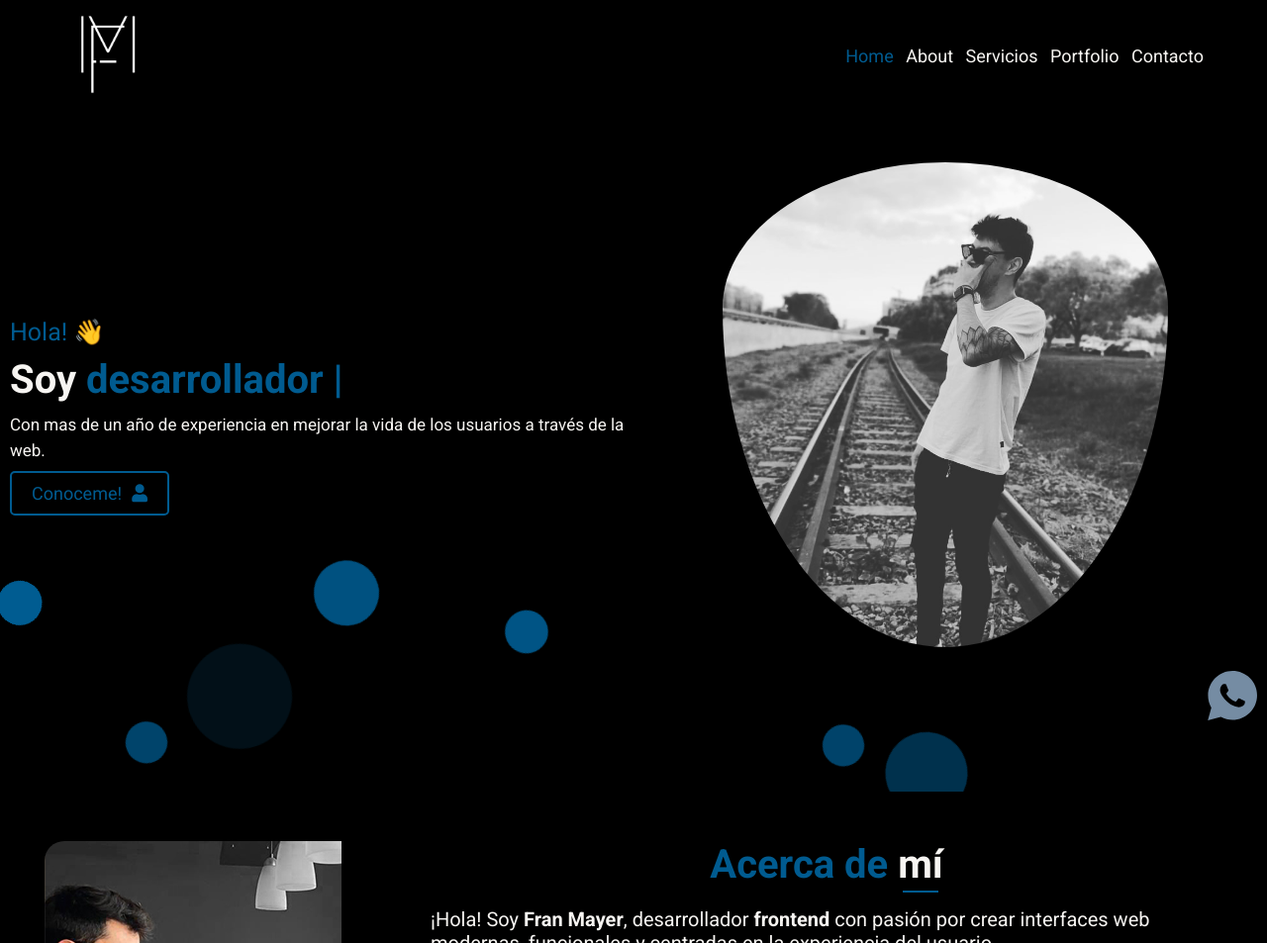
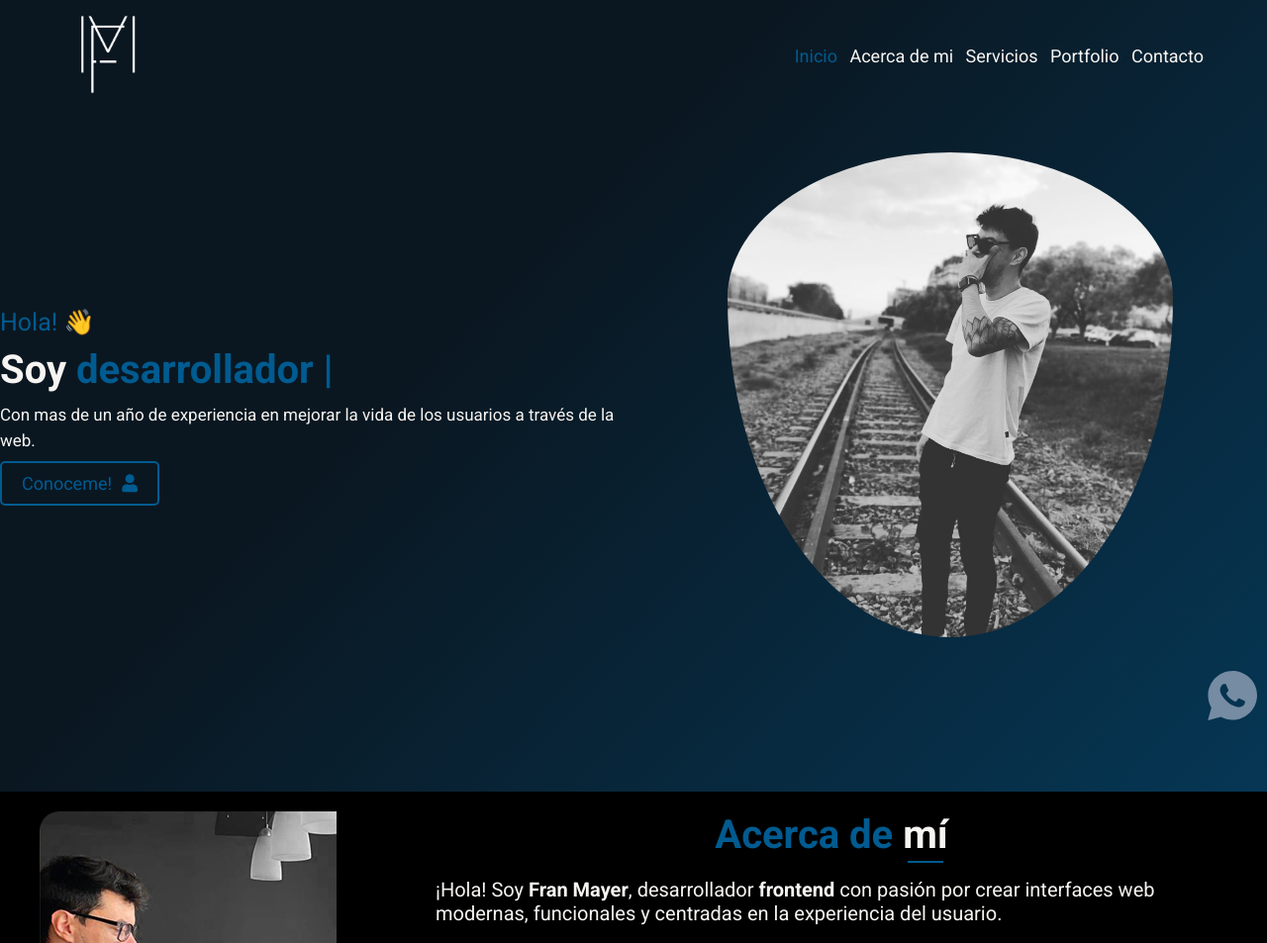
Before and after one commit to FranMayer/Portfolio-FM, a website: page index.html in a window 1280 px wide. Shown: the top 953 px of the page at 99% size. Drawn offline with Linux system fonts and the light colour scheme.

Commit message:
fix: Replace background, scroll-up button and some text

```diff
--- a/assets/css/main.css
+++ b/assets/css/main.css
@@ -61,132 +61,47 @@ body{
 
 }
 
-/*Animation bg area*/
 
+
+
+/*--------------------- 0- Global CSS (End) ---------------------*/
+
+/*---- background effect-----*/
 .animated-bg {
   position: fixed;
   width: 100%;
-    height: 100%;
+  height: 100vh;
   z-index: -1;
   overflow: hidden;
   top: 0;
   left: 0;
+
+  /* * Usamos tu azul de acento (--purple) y tu azul oscuro (--blue)
+   * en lugar de --black para una transición más suave.
+  */
+  background: linear-gradient(
+    135deg,
+    var(--purple),
+    var(--blue),
+    var(--blue),
+    var(--purple)
+  );
+
+  background-size: 400% 400%;
+  animation: gradientFlow 20s ease infinite;
 }
 
-  .animated-bg span {
-    position: absolute;
-    display: block;
-    width: 40px;
-    height: 40px;
-    background: var(--purple);
-    border-radius: 50%;
-    animation: float 20s linear infinite;
-    bottom: -150px;
+@keyframes gradientFlow {
+  0% {
+    background-position: 0% 50%;
   }
-
-  .animated-bg span:nth-child(1) {
-    left: 25%;
-    width: 60px;
-    height: 60px;
-    animation-delay: 0s;
-  }
-
-  .animated-bg span:nth-child(2) {
-    left: 10%;
-    animation-delay: 2s;
-    animation-duration: 25s;
-  }
-
-  .animated-bg span:nth-child(3) {
-    left: 70%;
-    width: 80px;
-    height: 80px;
-    animation-delay: 4s;
-  }
-
-  .animated-bg span:nth-child(4) {
-    left: 40%;
-    animation-delay: 0s;
-    animation-duration: 22s;
-  }
-
-  .animated-bg span:nth-child(5) {
-    left: 65%;
-    animation-delay: 3s;
-  }
-
-  .animated-bg span:nth-child(6) {
-    left: 80%;
-    width: 30px;
-    height: 30px;
-    background: rgba(237, 230, 230, 0.05);
-    animation-delay: 5s;
-    animation-duration: 28s;
-  }
-
-  .animated-bg span:nth-child(7) {
-    left: 15%;
-    width: 100px;
-    height: 100px;
-    background: rgba(17, 130, 195, 0.15);
-    animation-delay: 3s;
-    animation-duration: 18s;
-  }
-
-  .animated-bg span:nth-child(8) {
-    left: 50%;
-    width: 70px;
-    height: 50px;
-    border-radius: 45% 55% 55% 45% / 55% 45% 55% 45%;
-    background: rgba(201, 201, 160, 0.1);
-    animation-delay: 7s;
-    animation-duration: 24s;
-  }
-
-  @keyframes float {
-    0% {
-      transform: translateY(0) scale(1) rotate(0deg);
-      opacity: 0;
-    }
-    25% {
-      opacity: 1;
+  50% {
+    background-position: 100% 50%;
   }
   100% {
-      transform: translateY(-120vh) scale(1.3) rotate(360deg);
-      opacity: 0;
+    background-position: 0% 50%;
   }
 }
-
-section{
-    padding: 1rem;
-}
-
-::-webkit-scrollbar{
-    width: 0.8rem;
-}
-
-::-webkit-scrollbar-thumb{
-    border-radius: 1rem;
-    background-color: var(--purple);
-}
-
-::-webkit-scrollbar-track{
-    background-color: var(--black);
-}
-
-.swiper-pagination-bullet{
-    height: 1rem;
-    width: 1rem;
-    border-radius: 50rem;
-    background-color: var(--grey);
-}
-
-.swiper-pagination-bullet-active{
-    width: 3rem;
-    background: var(--purple);
-}
-
-/*--------------------- 0- Global CSS (End) ---------------------*/
 
 /*---------------------------- BTN Whatsapp ---------------------*/
 
@@ -203,8 +118,6 @@ section{
 }
 
 /*--------------------- BTN Whatsapp (end) ------------------------------- */
-
-/* VIDEO CSS*/
 
 
 
--- a/index.html
+++ b/index.html
@@ -46,7 +46,7 @@
 
     <!-------------------- Scroll-Top Area (Start) -------------------->
     <a href="#home" class="scroll-top">
-        <i class="fas" fa-angle-up>⏫</i>
+        <i class="fas fa-angle-up" ></i>
     </a>
     <!-------------------- Scroll-Top Area (End) -------------------->
 
@@ -68,8 +68,8 @@
 
         <!-- Navbar -->
         <nav class="navbar">
-            <a href="#home">Home</a>
-            <a href="#about">About</a>
+            <a href="#home">Inicio</a>
+            <a href="#about">Acerca de mi</a>
             <a href="#service">Servicios</a>
             <a href="#portfolio">Portfolio</a>
             <a href="#contact">Contacto</a>
@@ -413,7 +413,7 @@
     </section>
 
 </div>
-<a href="https://github.com/FranMayer" class="btn btn-center">Ver proyectos en GitHub<i class="fas fa-search-plus"></i></a>
+<a href="https://github.com/FranMayer" class="btn btn-center" target="_blank">Ver proyectos en GitHub<i class="fas fa-search-plus"></i></a>
 </div>
     <!-------------------- Portfolio Area (End) -------------------->
 
```
Lines whose indentation alone changed are shown as unchanged.
